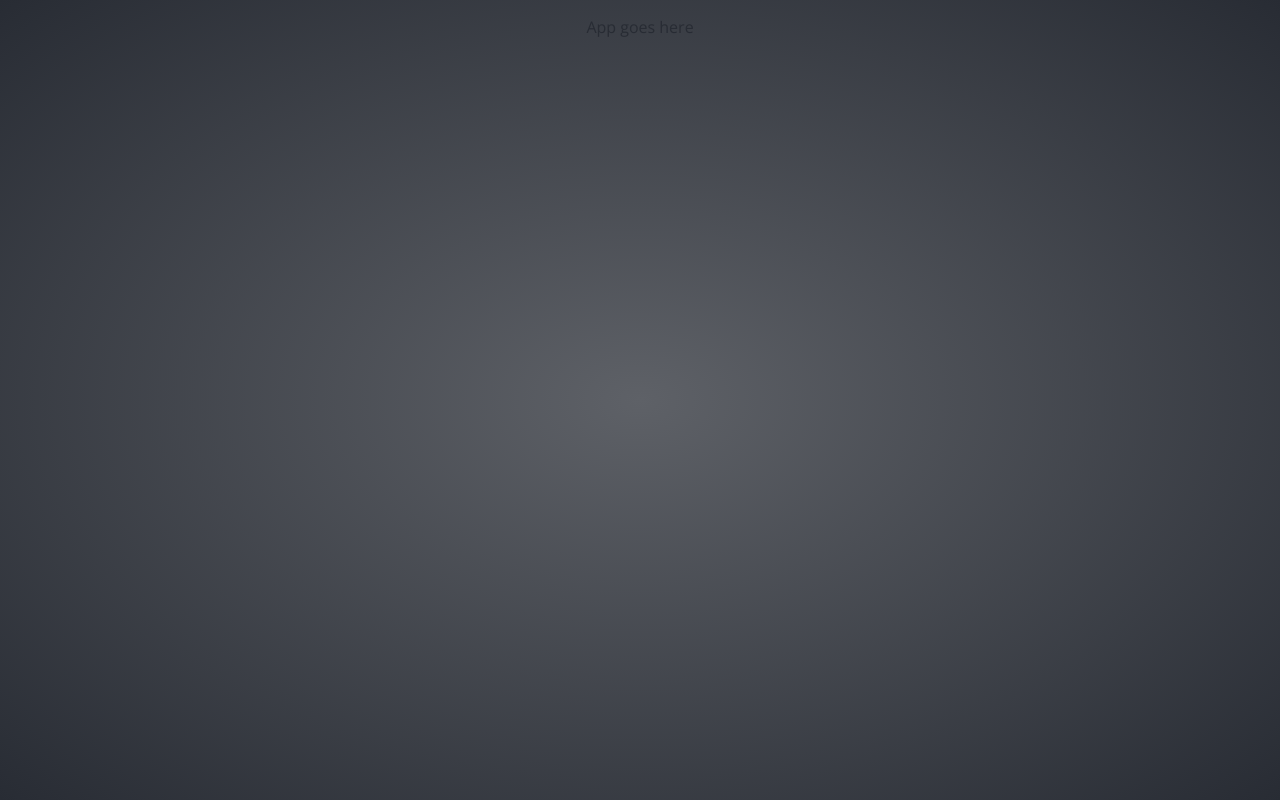
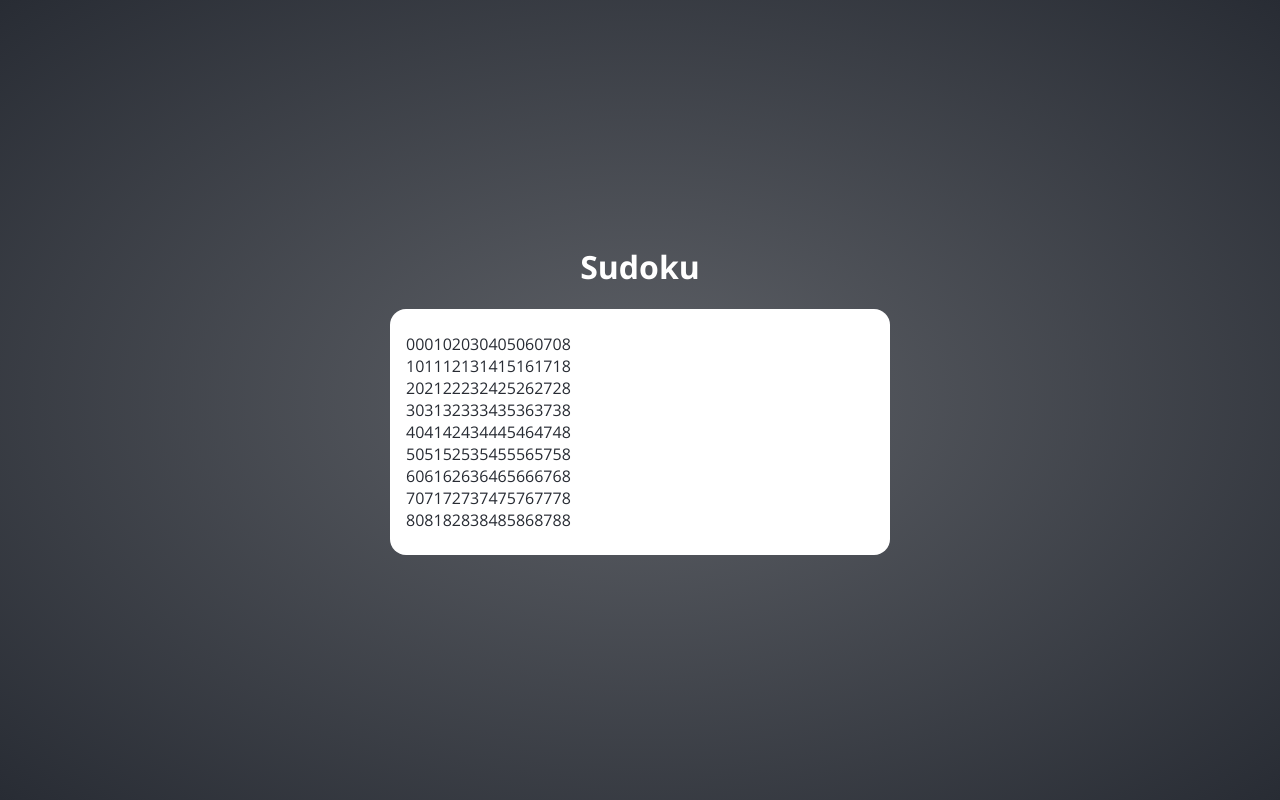
Before and after one commit to morgansegura/react-sudoku, a React (Create React App) app: page / in a window 1280 px wide. Built offline with nearby package versions, Linux system fonts and the light colour scheme.

Commit message:
Adds in row and cols for sudoku map. Adds props for cols and rows in block component

```diff
--- /dev/null
+++ b/src/components/grid/block/index.tsx
@@ -0,0 +1,17 @@
+import React, { FC } from 'react'
+
+interface IProps {
+	colIndex: number
+	rowIndex: number
+}
+
+const Block: FC<IProps> = ({ colIndex, rowIndex }) => {
+	return (
+		<div data-cy='block'>
+			{rowIndex}
+			{colIndex}
+		</div>
+	)
+}
+
+export default Block
--- /dev/null
+++ b/src/components/grid/index.tsx
@@ -0,0 +1,27 @@
+import React, { FC, Children } from 'react'
+import { Container, Row } from './styles'
+import Block from './block'
+
+const Grid: FC = () => {
+	// other stuff
+	return (
+		<Container data-cy='grid-container'>
+			{Children.toArray(
+				[...Array(9)].map((_, rowIndex) => (
+					<Row data-cy='grid-row-container'>
+						{Children.toArray(
+							[...Array(9)].map((_, colIndex) => (
+								<Block
+									colIndex={colIndex}
+									rowIndex={rowIndex}
+								/>
+							))
+						)}
+					</Row>
+				))
+			)}
+		</Container>
+	)
+}
+
+export default Grid
--- /dev/null
+++ b/src/components/grid/styles/index.ts
@@ -0,0 +1,12 @@
+import styled from 'styled-components'
+
+export const Container = styled.div`
+	display: flex;
+	flex-direction: column;
+	margin: 0.5rem 0;
+`
+
+export const Row = styled.div`
+	display: flex;
+	flex-flow: row;
+`
--- /dev/null
+++ b/src/components/index.ts
@@ -0,0 +1,2 @@
+export { default as Grid } from './grid'
+export * from './styles'
--- /dev/null
+++ b/src/components/styles/card/index.ts
@@ -0,0 +1,13 @@
+import styled, { css } from 'styled-components'
+
+export const Card = styled.div`
+	${({ theme }) => css`
+		background-color: ${theme.colors.white};
+		border-radius: 1rem;
+		display: flex;
+		flex-direction: column;
+		flex: 1;
+		max-height: fit-content;
+		padding: 1rem;
+	`}
+`
--- /dev/null
+++ b/src/components/styles/content/index.ts
@@ -0,0 +1,9 @@
+import styled from 'styled-components'
+
+export const Content = styled.div`
+	max-width: 500px;
+	display: flex;
+	flex: 1;
+	flex-direction: column;
+	justify-content: center;
+`
--- /dev/null
+++ b/src/components/styles/index.ts
@@ -0,0 +1,3 @@
+export * from './card'
+export * from './content'
+export * from './title'
--- /dev/null
+++ b/src/components/styles/title/index.ts
@@ -0,0 +1,9 @@
+import styled, { css } from 'styled-components'
+
+export const Title = styled.h1`
+	${({ theme }) => css`
+		color: ${theme.colors.white};
+		text-align: center;
+		margin-top: 0;
+	`}
+`
--- a/src/index.tsx
+++ b/src/index.tsx
@@ -1,15 +1,22 @@
 import React from 'react'
 import ReactDOM from 'react-dom'
-import {ThemeProvider} from 'styled-components'
+import { ThemeProvider } from 'styled-components'
 
-import {reportWebVitals} from './core'
-import {GlobalStyles, theme} from './styles'
+import { reportWebVitals } from './core'
+import { GlobalStyles, theme } from './styles'
+
+import { Card, Content, Grid, Title } from './components'
 
 ReactDOM.render(
 	<React.StrictMode>
 		<ThemeProvider theme={theme}>
 			<GlobalStyles />
-    <div>App goes here</div>
+			<Content data-cy='content'>
+				<Title data-cy='title'>Sudoku</Title>
+				<Card data-cy='card'>
+					<Grid />
+				</Card>
+			</Content>
 		</ThemeProvider>
 	</React.StrictMode>,
 	document.getElementById('root')
@@ -18,4 +25,4 @@
 // If you want to start measuring performance in your app, pass a function
 // to log results (for example: reportWebVitals(console.log))
 // or send to an analytics endpoint. Learn more: https://bit.ly/CRA-vitals
-reportWebVitals();
+reportWebVitals()
```
Also changed, not shown: 1 other file (tests, documents, lock files or other folders). Lines whose indentation alone changed are shown as unchanged.
